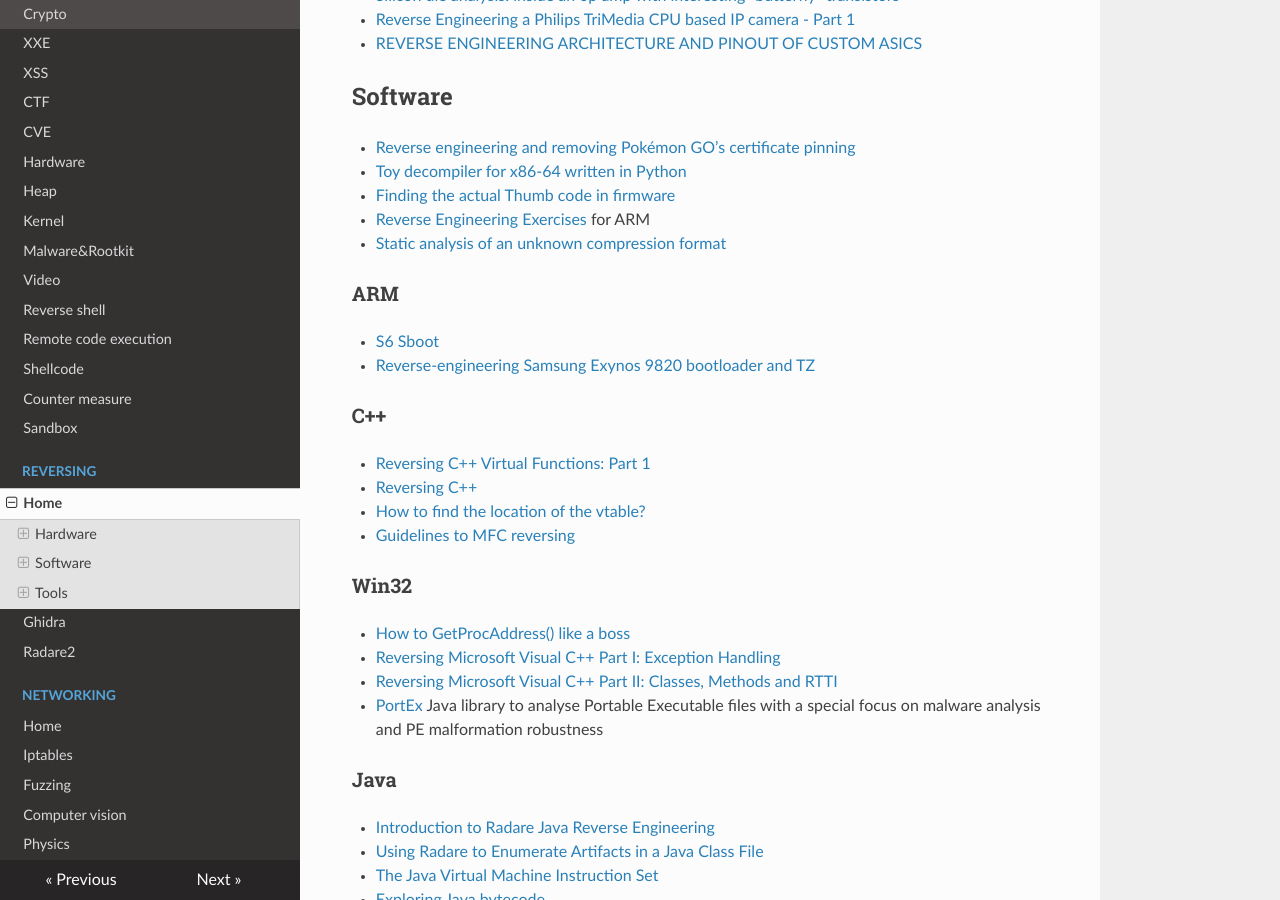
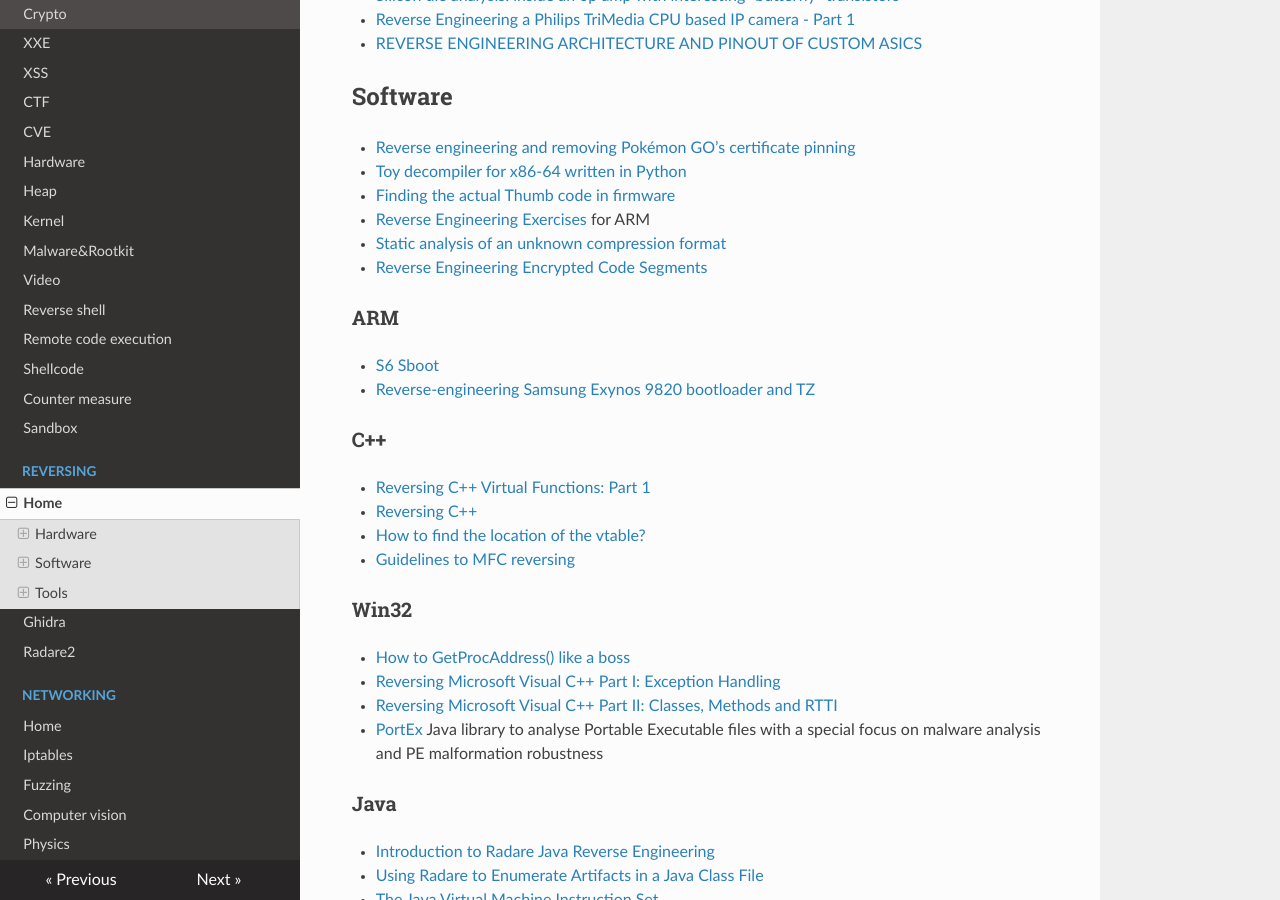
Before and after one commit to gipi/low-level, an MkDocs documentation site: the page built from docs/reversing/reversing.md, in a window 1280 px wide and 900 px high, scrolled down 1242 px. Built offline with MkDocs 1.6.1, drawn with Linux system fonts in a browser that asks for light colours; nearby versions of some CDN libraries; old or Windows-style settings are respelled for this version of MkDocs.

Commit message:
Update reversing.md

```diff
--- a/docs/reversing/reversing.md
+++ b/docs/reversing/reversing.md
@@ -54,6 +54,7 @@
  - [Finding the actual Thumb code in firmware](https://reverseengineering.stackexchange.com/questions/5945/finding-the-actual-thumb-code-in-firmware)
  - [Reverse Engineering Exercises](https://github.com/rotlogix/arm_reverse_engineering_exercises) for ARM
  - [Static analysis of an unknown compression format](https://blog.lse.epita.fr/articles/8-static-analysis-of-an-unknown-compression-format.html)
+ - [Reverse Engineering Encrypted Code Segments](https://medium.com/@ryancor/reverse-engineering-encrypted-code-segments-b01aead67701)
 
 ### ARM
 
```
